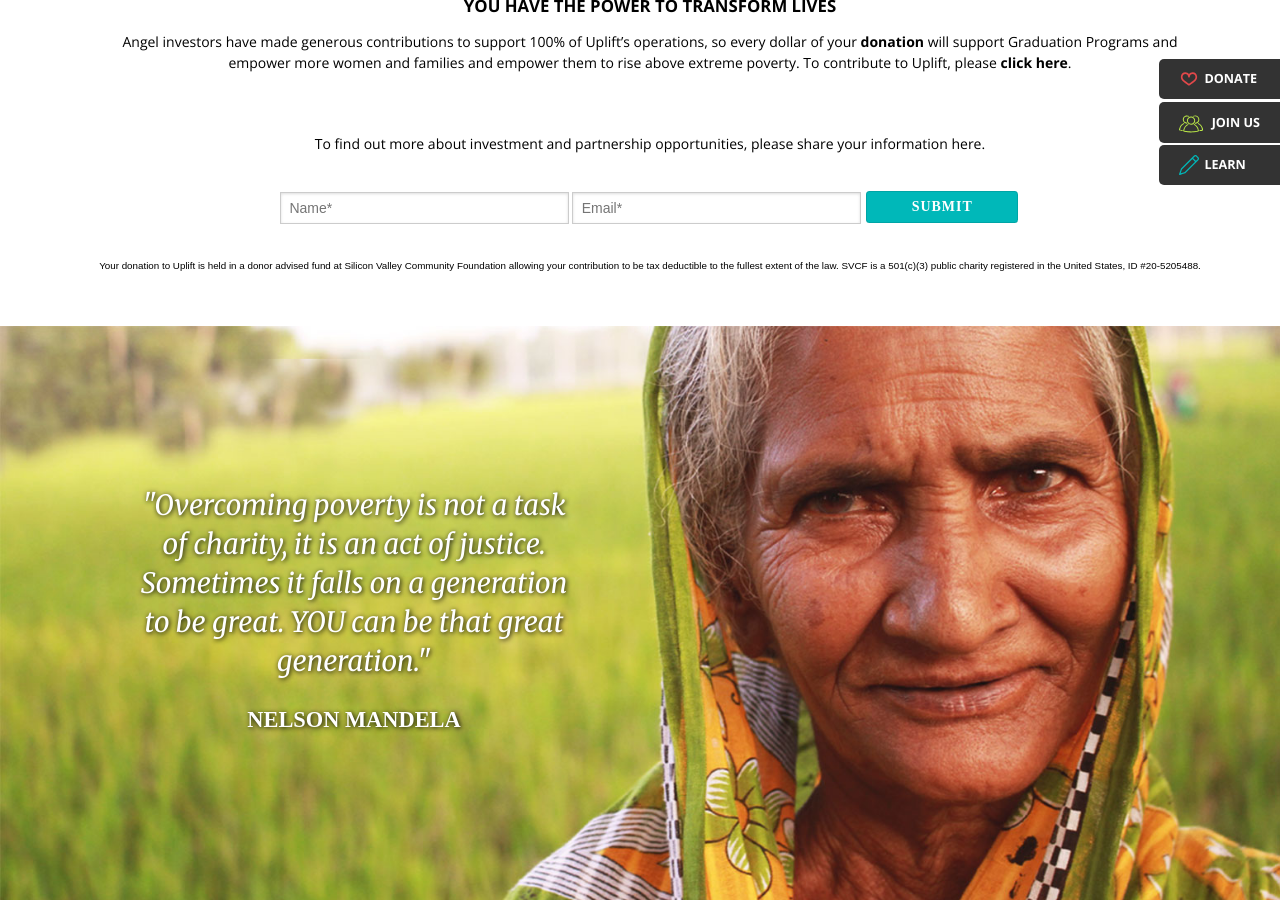
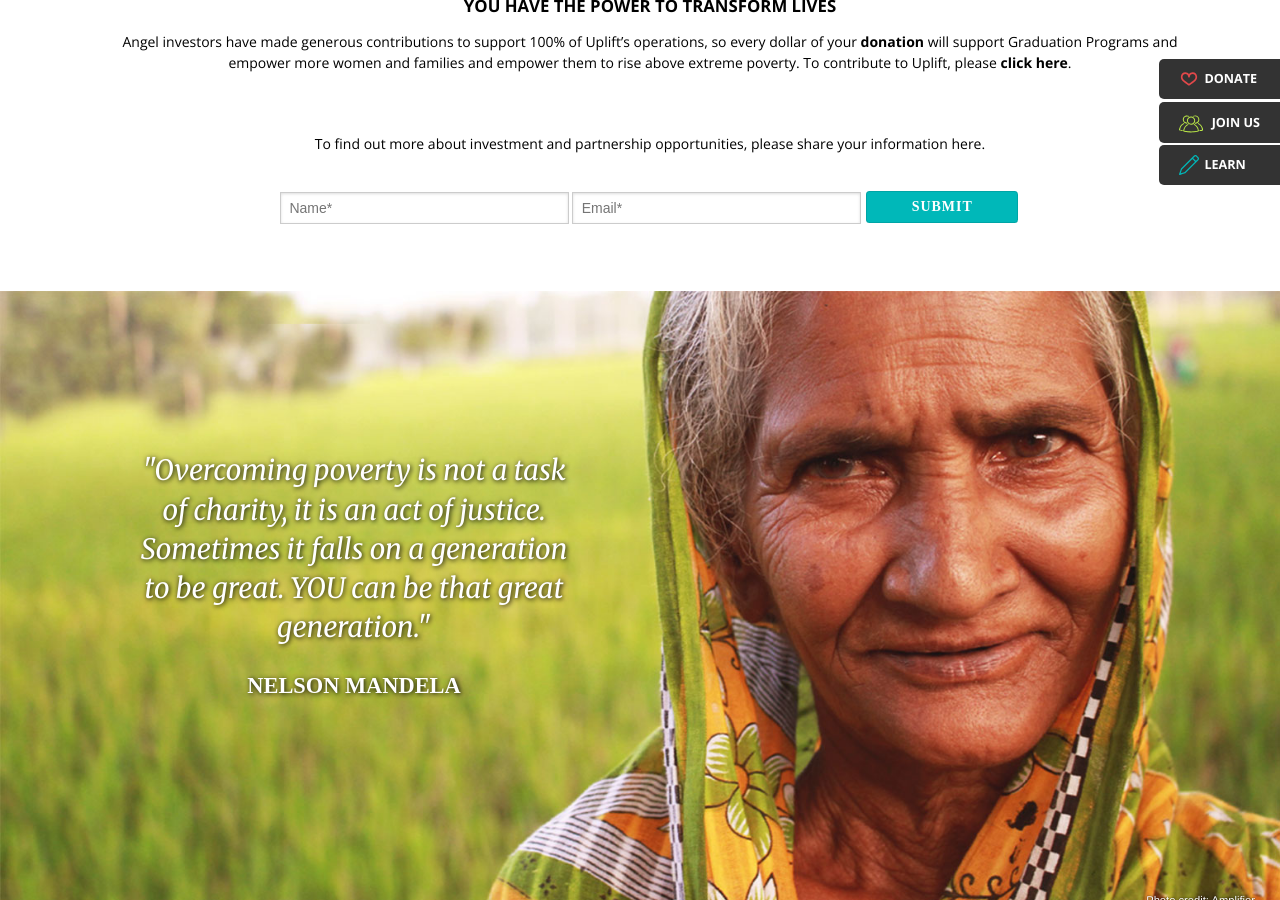
Before and after one commit to joinuplift/joinuplift.github.io, a Jekyll site: the page built from index.html, in a window 1280 px wide and 900 px high, scrolled down 3727 px. Built offline with Jekyll 4.4.1, drawn with Linux system fonts in a browser that asks for light colours.

Commit message:
remove donor line

```diff
--- a/index.html
+++ b/index.html
@@ -269,7 +269,7 @@
 
             </fieldset>
         </form><br/>
-        <p class="small limited-plus center">Your donation to Uplift is held in a donor advised fund at Silicon Valley Community Foundation allowing your contribution to be tax deductible to the fullest extent of the law. SVCF is a 501(c)(3) public charity registered in the United States, ID #20-5205488.</p>
+    <!--     <p class="small limited-plus center">Your donation to Uplift is held in a donor advised fund at Silicon Valley Community Foundation allowing your contribution to be tax deductible to the fullest extent of the law. SVCF is a 501(c)(3) public charity registered in the United States, ID #20-5205488.</p> -->
     </div>
 
 
```
